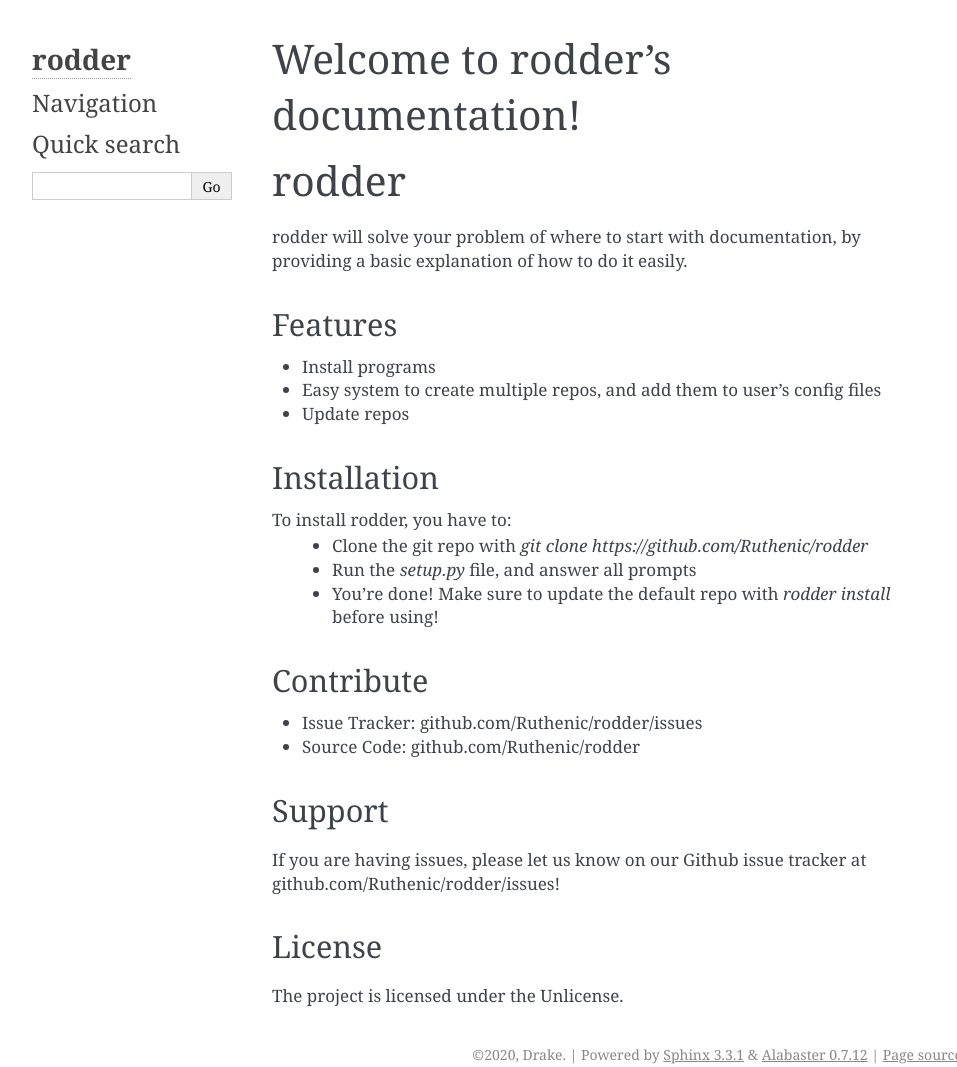
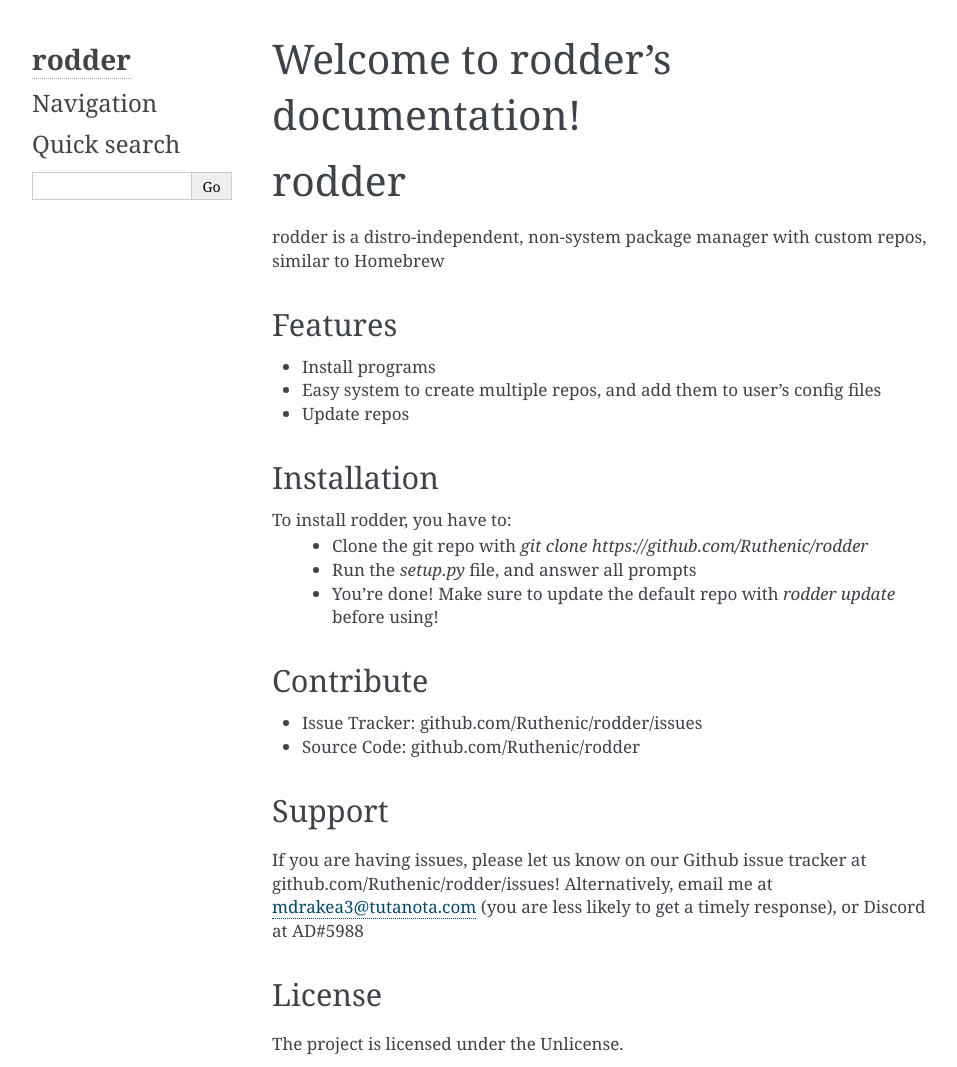
Before and after one commit to Ruthenic/rodder, a plain HTML site: page docs/html/index.html in a window 1280 px wide. Shown: the top 1067 px of the page, without its empty margins (148-1105 px from the left). Drawn offline with Linux system fonts and the light colour scheme.

Commit message:
Forgot to build the html lol

```diff
--- a/docs/html/index.html
+++ b/docs/html/index.html
@@ -38,8 +38,7 @@
 </div>
 <div class="section" id="rodder">
 <h1>rodder<a class="headerlink" href="#rodder" title="Permalink to this headline">¶</a></h1>
-<p>rodder will solve your problem of where to start with documentation,
-by providing a basic explanation of how to do it easily.</p>
+<p>rodder is a distro-independent, non-system package manager with custom repos, similar to Homebrew</p>
 <div class="section" id="features">
 <h2>Features<a class="headerlink" href="#features" title="Permalink to this headline">¶</a></h2>
 <ul class="simple">
@@ -54,7 +53,7 @@
 <dt>To install rodder, you have to:</dt><dd><ul class="simple">
 <li><p>Clone the git repo with <cite>git clone https://github.com/Ruthenic/rodder</cite></p></li>
 <li><p>Run the <cite>setup.py</cite> file, and answer all prompts</p></li>
-<li><p>You’re done! Make sure to update the default repo with <cite>rodder install</cite> before using!</p></li>
+<li><p>You’re done! Make sure to update the default repo with <cite>rodder update</cite> before using!</p></li>
 </ul>
 </dd>
 </dl>
@@ -68,7 +67,7 @@
 </div>
 <div class="section" id="support">
 <h2>Support<a class="headerlink" href="#support" title="Permalink to this headline">¶</a></h2>
-<p>If you are having issues, please let us know on our Github issue tracker at github.com/Ruthenic/rodder/issues!</p>
+<p>If you are having issues, please let us know on our Github issue tracker at github.com/Ruthenic/rodder/issues! Alternatively, email me at <a class="reference external" href="mailto:mdrakea3&#37;&#52;&#48;tutanota&#46;com">mdrakea3<span>&#64;</span>tutanota<span>&#46;</span>com</a> (you are less likely to get a timely response), or Discord at AD#5988</p>
 </div>
 <div class="section" id="license">
 <h2>License<a class="headerlink" href="#license" title="Permalink to this headline">¶</a></h2>
--- a/docs/html/searchindex.js
+++ b/docs/html/searchindex.js
@@ -1 +1 @@
-Search.setIndex({docnames:["index"],envversion:{"sphinx.domains.c":2,"sphinx.domains.changeset":1,"sphinx.domains.citation":1,"sphinx.domains.cpp":3,"sphinx.domains.index":1,"sphinx.domains.javascript":2,"sphinx.domains.math":2,"sphinx.domains.python":2,"sphinx.domains.rst":2,"sphinx.domains.std":1,sphinx:56},filenames:["index.rst"],objects:{},objnames:{},objtypes:{},terms:{"default":0,The:0,add:0,all:0,answer:0,basic:0,befor:0,clone:0,code:0,com:0,config:0,creat:0,done:0,easi:0,easili:0,explan:0,file:0,git:0,github:0,have:0,how:0,http:0,issu:0,know:0,let:0,make:0,multipl:0,our:0,pleas:0,problem:0,program:0,project:0,prompt:0,provid:0,repo:0,run:0,ruthen:0,setup:0,solv:0,sourc:0,start:0,sure:0,system:0,them:0,tracker:0,under:0,unlicens:0,updat:0,user:0,using:0,where:0,you:0,your:0},titles:["Welcome to rodder\u2019s documentation!"],titleterms:{contribut:0,document:0,featur:0,instal:0,licens:0,rodder:0,support:0,welcom:0}})
+Search.setIndex({docnames:["index"],envversion:{"sphinx.domains.c":2,"sphinx.domains.changeset":1,"sphinx.domains.citation":1,"sphinx.domains.cpp":3,"sphinx.domains.index":1,"sphinx.domains.javascript":2,"sphinx.domains.math":2,"sphinx.domains.python":2,"sphinx.domains.rst":2,"sphinx.domains.std":1,sphinx:56},filenames:["index.rst"],objects:{},objnames:{},objtypes:{},terms:{"5988":0,"default":0,The:0,add:0,all:0,altern:0,answer:0,basic:[],befor:0,clone:0,code:0,com:0,config:0,creat:0,custom:0,discord:0,distro:0,done:0,easi:0,easili:[],email:0,explan:[],file:0,get:0,git:0,github:0,have:0,homebrew:0,how:[],http:0,independ:0,issu:0,know:0,less:0,let:0,like:0,make:0,manag:0,mdrakea3:0,multipl:0,non:0,our:0,packag:0,pleas:0,problem:[],program:0,project:0,prompt:0,provid:[],repo:0,respons:0,run:0,ruthen:0,setup:0,similar:0,solv:[],sourc:0,start:[],sure:0,system:0,them:0,time:0,tracker:0,tutanota:0,under:0,unlicens:0,updat:0,user:0,using:0,where:[],you:0,your:[]},titles:["Welcome to rodder\u2019s documentation!"],titleterms:{contribut:0,document:0,featur:0,instal:0,licens:0,rodder:0,support:0,welcom:0}})
```
Also changed, not shown: docs/html/_sources/index.rst.txt.
